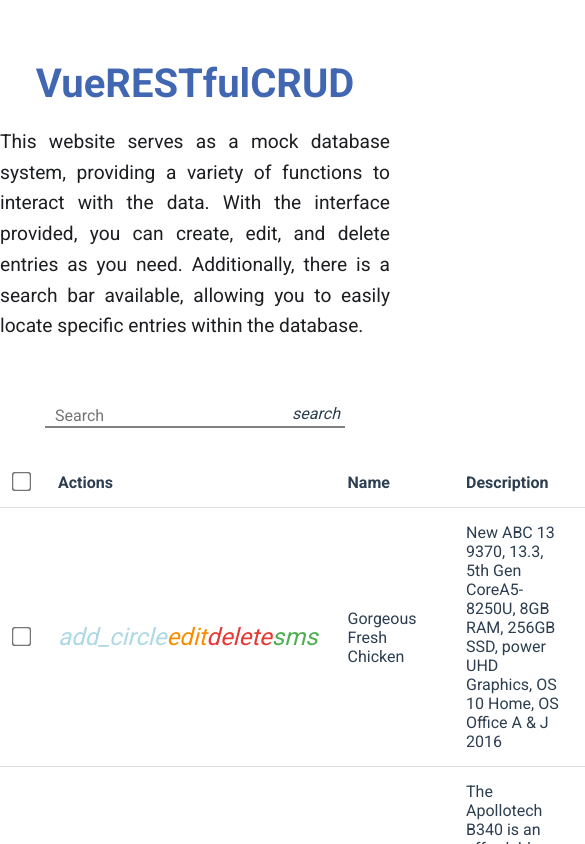
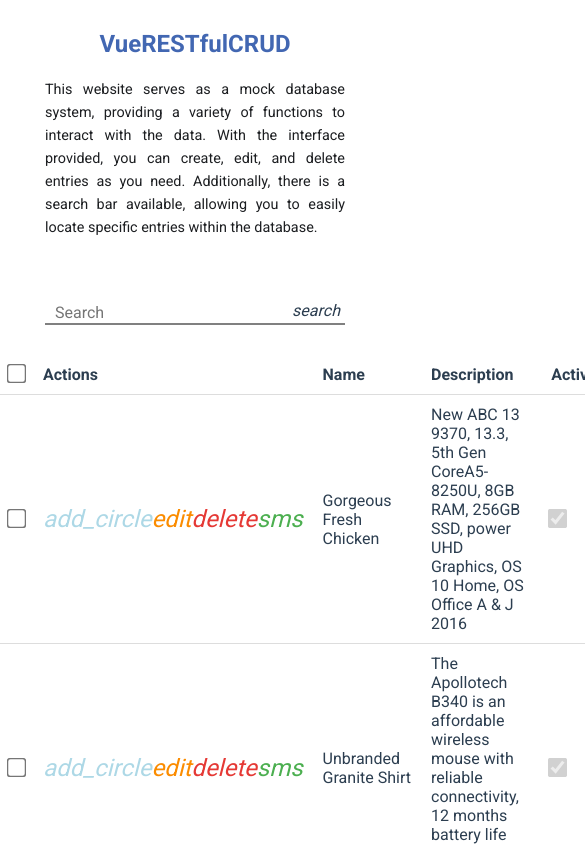
Before and after one commit to davebenner14/VueRESTfulCRUDify, a Vue app: page / in a window 390 px wide. Shown: the top 844 px of the page, 585 px wide, since content can reach past the window. Built offline with nearby package versions, Linux system fonts and the light colour scheme; the HTML template or start-up script is replaced by a standard one; what vue-js-modal would draw is missing.

Commit message:
Add Mobile friendly styling

```diff
--- a/src/App.vue
+++ b/src/App.vue
@@ -59,4 +59,38 @@ export default {
   line-height: 1.6;
   text-align: justify;
 }
+
+/* Responsive Design Media Queries */
+
+@media (max-width: 900px) {
+  .title {
+    font-size: 2em;
+  }
+
+  .description {
+    font-size: 1em;
+    max-width: 600px;
+  }
+}
+
+@media (max-width: 600px) {
+  #app {
+    margin-top: 30px;
+  }
+
+  .title {
+    font-size: 1.5em;
+  }
+
+  .description {
+    font-size: 0.9em;
+    max-width: 400px;
+  }
+}
+
+@media (max-width: 400px) {
+  .description {
+    max-width: 300px;
+  }
+}
 </style>
--- a/src/components/DataList.css
+++ b/src/components/DataList.css
@@ -14,8 +14,6 @@ button {
   margin-right: 10px;
 }
 
-/* Below is styling for Modal */
-
 .modal {
   display: flex;
   flex-direction: column;
@@ -26,7 +24,7 @@ button {
   border-radius: 5px;
 }
 
-.modal-title, /* Add this new class */
+.modal-title,
 .label {
   font-weight: bold;
   width: 100%;
@@ -71,3 +69,34 @@ button {
 .buttons button:last-child {
   color: orange;
 }
+
+@media (max-width: 600px) {
+  th,
+  td {
+    padding: 10px;
+  }
+
+  .modal {
+    padding: 20px;
+  }
+
+  .modal-title,
+  .label {
+    padding: 5px 0;
+  }
+
+  .input-name,
+  .input-description {
+    padding: 5px 0;
+  }
+
+  .buttons {
+    padding-top: 10px;
+  }
+}
+
+@media (max-width: 400px) {
+  .input-description {
+    height: 80px;
+  }
+}
```
